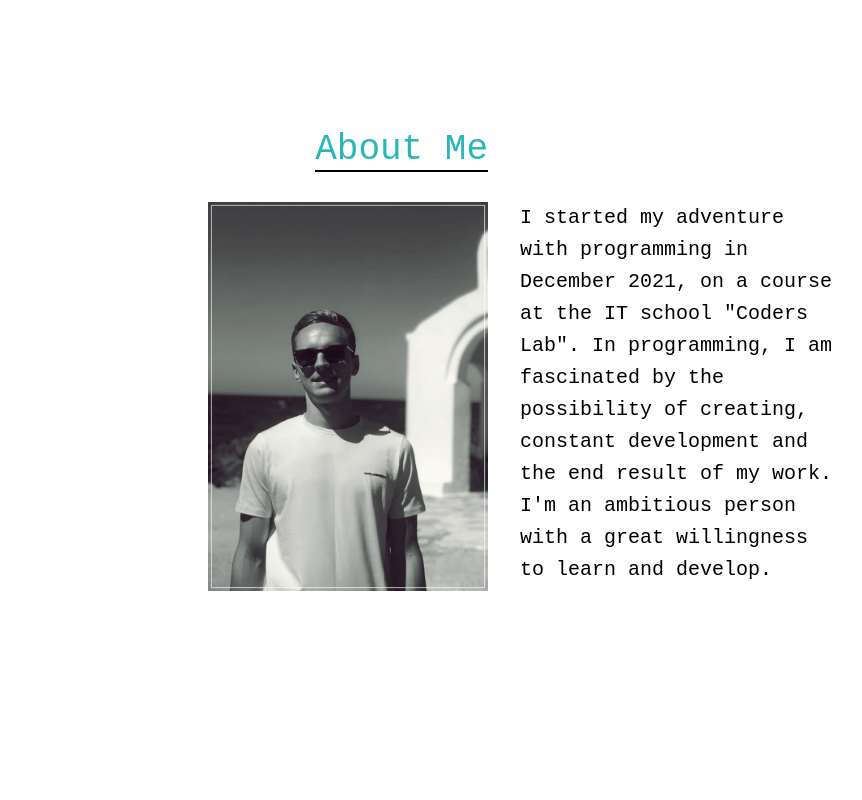
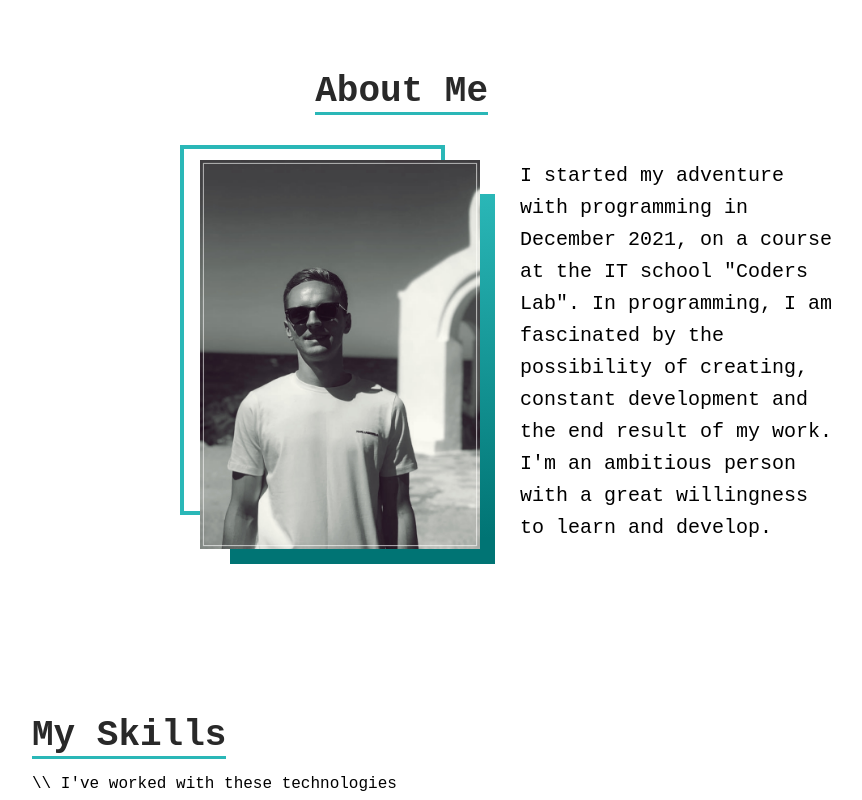
Before and after one commit to MateuszChmiest/Personal-Website, a React (Create React App) app in the folder my-app/: page / in a window 1280 px wide. Shown: the part 800-1600 px from the top of the page, without its empty margins (136-998 px from the left). Built offline with nearby package versions, Linux system fonts and the light colour scheme.

Commit message:
styling fixes

```diff
--- a/my-app/src/components/AboutMe/AboutMe.js
+++ b/my-app/src/components/AboutMe/AboutMe.js
@@ -4,22 +4,22 @@ import MyPhoto from "../../asstes/myPhoto.JPG"
 const AboutMe = () => {
 
 	return (
-		<div className={"w-full h-screen flex justify-center items-center"}>
+		<div className={"w-full h-full min-h-[700px] flex justify-center items-center"}>
 			<div
 				className={
 					"container h-full mx-auto flex flex-col justify-center items-center -mt-20"
 				}>
 				<div className={"grid grid-cols-2 gap-8 w-full"}>
-					<div className={"text-right pb-8 pl-4"}>
+					<div className={"md:text-right mb-4 pb-8 pl-4"}>
 						<p
-							className={"text-2xl sm:text-3xl md:text-4xl text-primary inline border-b-2 border-blackColor"}>
+							className={"text-2xl sm:text-3xl md:text-4xl text-backgroundColor inline border-b-[3px] font-bold border-primary"}>
 							About Me
 						</p>
 					</div>
 					<div></div>
 				</div>
 				<div className={"container grid grid-cols-2 gap-8"}>
-					<div className={"ml-2"}>
+					<div className={"ml-2 md:mr-2 relative frame"}>
 						<img className={"max-w-[280px] w-full float-right"} src={MyPhoto} alt="Mateusz portrait"/>
 					</div>
 					<div className={"mr-2"}>
--- a/my-app/src/components/Hero/Hero.js
+++ b/my-app/src/components/Hero/Hero.js
@@ -5,6 +5,7 @@ import Button from "../../elements/Button/Button";
 import { Link as LinkScroll } from "react-scroll";
 
 const Hero = () => {
+
 	return (
 		<>
 			<div
--- a/my-app/src/components/Navigation/Navigation.js
+++ b/my-app/src/components/Navigation/Navigation.js
@@ -55,7 +55,7 @@ const Navigation = () => {
 	return (
 		<div
 			className={clsx(
-				"w-full h-[70px] flex justify-between items-center px-4 lg:px-8 text-secondary fixed z-30",
+				"w-full h-[70px] flex justify-center md:justify-between items-center px-4 lg:px-8 text-secondary fixed z-30",
 				{
 					"bg-blackColor bg-opacity-70 transition-colors duration-300":
 						navBackground,
@@ -83,7 +83,7 @@ const Navigation = () => {
 			</div>
 
 			{/* Burger */}
-			<div className={"md:hidden z-20"}>
+			<div className={"absolute right-3 top-5 md:hidden z-20"}>
 				<FaBars
 					className={clsx(
 						"text-2xl cursor-pointer ease-in transition-transform",
--- a/my-app/src/components/Skills/Skills.js
+++ b/my-app/src/components/Skills/Skills.js
@@ -18,7 +18,7 @@ const Skills = () => {
     <div>
         <div className={"container mx-auto p-4 flex flex-col justify-center h-full"}>
             <div>
-                <p className={"text-2xl sm:text-3xl md:text-4xl text-primary inline border-b-2 border-blackColor"}>My Skills</p>
+                <p className={"text-2xl sm:text-3xl md:text-4xl font-bold text-backgroundColor inline border-b-[3px] border-primary"}>My Skills</p>
                 <p className={"py-4"}>\\ I've worked with these technologies</p>
             </div>
 
--- a/my-app/src/index.css
+++ b/my-app/src/index.css
@@ -41,17 +41,9 @@
 					hsl(180, 58%, 45%, 0) 40%
 				)
 				no-repeat -23vw -25vh/100% 100%,
-			radial-gradient(
-        circle,
-        rgb(68, 64, 64, 0.9) 0,
-        hsl(0, 0%, 16%, 0) 45%
-        )
+			radial-gradient(circle, rgb(68, 64, 64, 0.9) 0, hsl(0, 0%, 16%, 0) 45%)
 				no-repeat -5vw -10vh/140% 120%,
-			radial-gradient(
-        circle,
-        rgb(28, 54, 112, 0.4) 0,
-        hsla(0, 0%, 100%, 0) 40%
-        )
+			radial-gradient(circle, rgb(28, 54, 112, 0.4) 0, hsla(0, 0%, 100%, 0) 40%)
 				no-repeat -5vw 20vh/100% 100%;
 	}
 
@@ -63,10 +55,82 @@
 				)
 				no-repeat 15vw -18vh/120% 100%,
 			radial-gradient(
-        circle,
-        rgb(48, 183, 183, 0.1) 0,
-        hsl(180, 58%, 45%, 0) 45%
-        )
+					circle,
+					rgb(48, 183, 183, 0.1) 0,
+					hsl(180, 58%, 45%, 0) 45%
+				)
 				no-repeat -25vw 15vh/120% 100%;
 	}
+
+	.frame::before {
+		content: "";
+		position: absolute;
+		width: 100%;
+		height: 100%;
+		max-width: 150px;
+		max-height: 220px;
+		top: -7px;
+		right: 25px;
+		z-index: -1;
+		border: 3px solid #2ab7b7;
+	}
+
+	.frame::after {
+		content: "";
+		position: absolute;
+		width: 100%;
+		height: 100%;
+		max-width: 150px;
+		max-height: 220px;
+		bottom: -6px;
+		right: -8px;
+		z-index: -1;
+		background: rgb(0,116,116);
+		background: linear-gradient(0deg, rgba(0,116,116,1) 7%, rgba(42,183,183,1) 100%);
+	}
+
+	@media (min-width: 480px) {
+		.frame::after {
+			width: 265px;
+			height: 320px;
+			max-width: 100%;
+			max-height: 100%;
+			bottom: -12px;
+			right: -12px;
+		}
+
+		.frame::before {
+			width: 265px;
+			height: 370px;
+			max-width: 100%;
+			max-height: 100%;
+			top: -13px;
+			right: 14px;
+		}
+	}
+
+	@media (min-width: 768px) {
+		.frame::after {
+			content: "";
+			position: absolute;
+			width: 265px;
+			height: 370px;
+			bottom: -15px;
+			right: -15px;
+			z-index: -1;
+			background: rgb(0,116,116);
+			background: linear-gradient(0deg, rgba(0,116,116,1) 7%, rgba(42,183,183,1) 100%);
+		}
+
+		.frame::before {
+			content: "";
+			position: absolute;
+			width: 265px;
+			height: 370px;
+			top: -15px;
+			right: 35px;
+			z-index: -1;
+			border: 4px solid #2ab7b7;
+		}
+	}
 }
```
